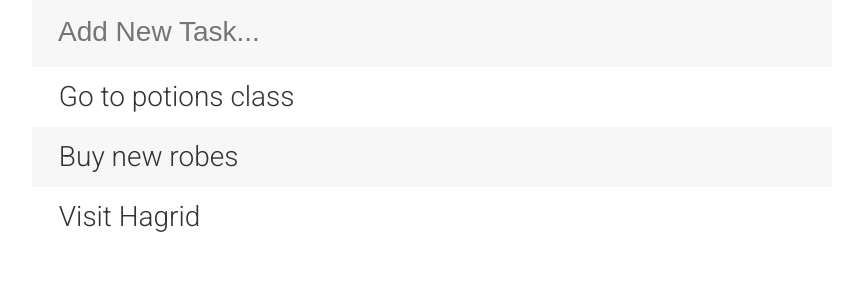
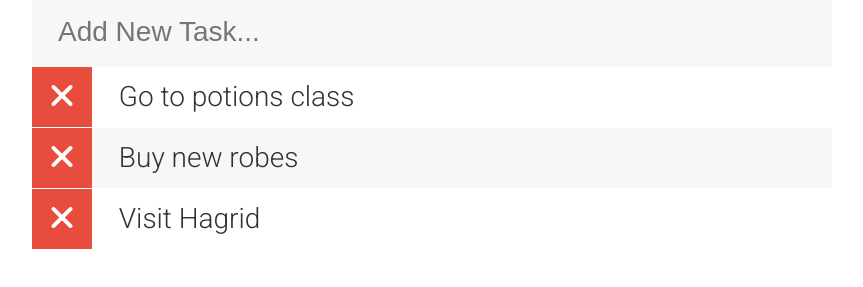
Before and after one commit to kedarjoyner/task-list-udemy, a website: page index.html in a window 1280 px wide. Shown: the part 183-470 px from the top of the page, without its empty margins (208-1071 px from the left). Drawn offline with nearby package versions, Linux system fonts and the light colour scheme.

Commit message:
remove delete transitions

```diff
--- a/assets/js/script.js
+++ b/assets/js/script.js
@@ -40,8 +40,8 @@
 
 
 $("#sortable").sortable({
-     opacity: 0.6,
-     cursor : "move"
+     "opacity": 0.6,
+     "cursor" : "grab"
 });
 
 $(".ion-plus-round").click(function() {
--- a/assets/sass/main.scss
+++ b/assets/sass/main.scss
@@ -58,14 +58,15 @@
   height: 60px;
   line-height: 60px;
   background-color: white;
+  border-bottom: 1px solid white;
 
   &:nth-child(2n) {
     background-color: $gray;
   }
-  &:hover span {
-    width: 60px;
-    opacity: 1.0
-  }
+  // &:hover span {
+  //   width: 60px;
+  //   opacity: 1.0
+  // }
 }
 
 // span tags
@@ -76,8 +77,8 @@
   color: white;
   margin-right: 20px;
   height: 60px;
-  width: 0;
+  width: 60px;
   text-align: center;
   transition: 0.2s linear;
-  opacity: 0;
+  // opacity: 0;
 }
```
Also changed, not shown: assets/css/main.css.
